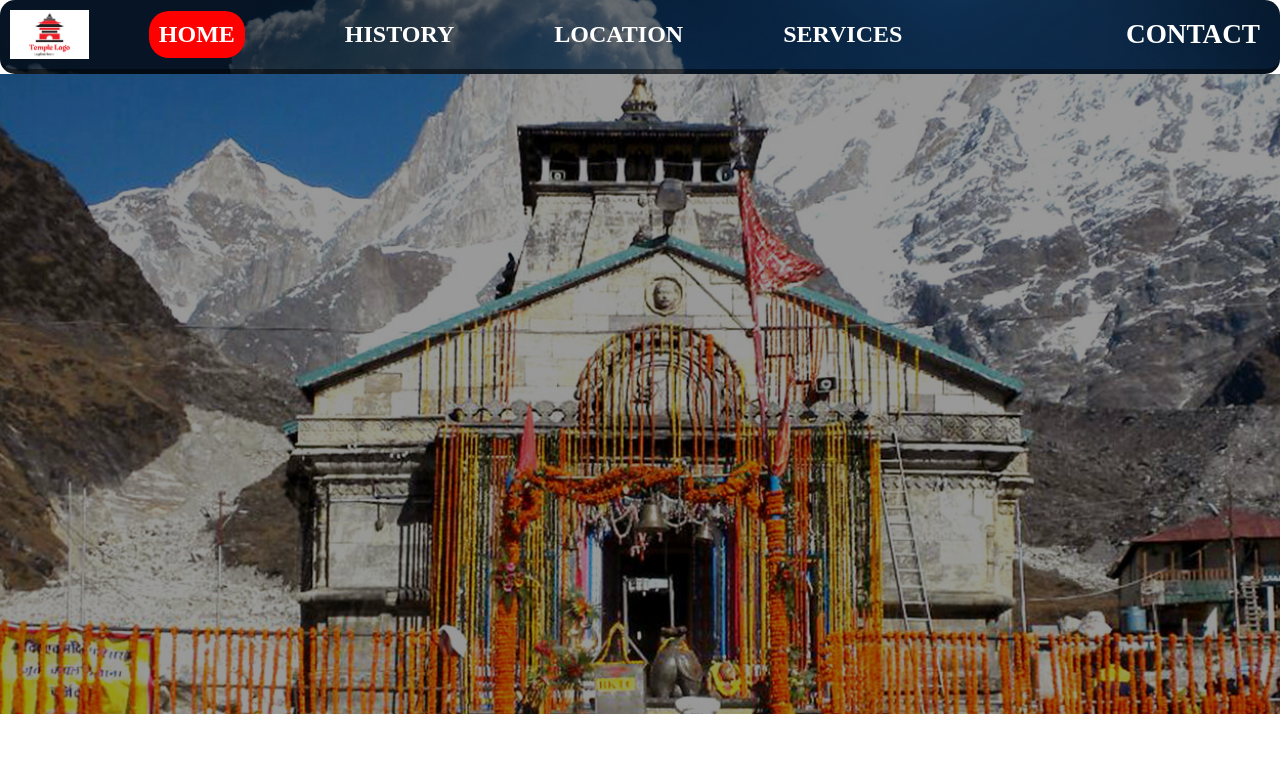
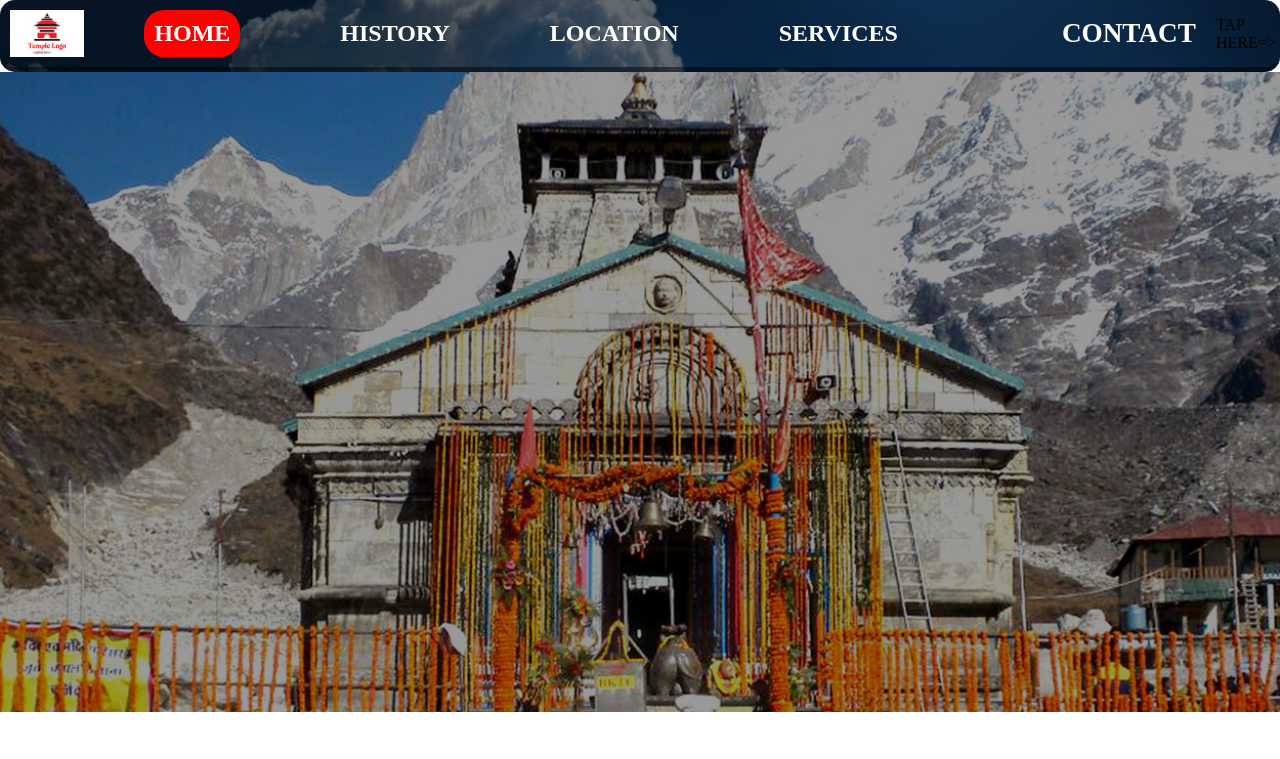
Before and after one commit to Codewithkaint/temple.githu.io, a plain HTML site: page index.html in a window 1280 px wide. Shown: the top 759 px of the page. Drawn offline with nearby package versions, Linux system fonts and the light colour scheme; a web font is replaced by a local one.

Commit message:
Update index.html

```diff
--- a/index.html
+++ b/index.html
@@ -23,6 +23,7 @@
             <li ><a href="#ser" class="fff" >SERVICES</a></li>
         </ul>
         <div  class="vis ioy" ><h1 ><a href="#cl"> CONTACT</a></h1></div>
+        <div class="ty"><p>TAP HERE=></p></div>
         <div class="burger">
             <div class="lines"></div>
             <div class="lines"></div>
```
